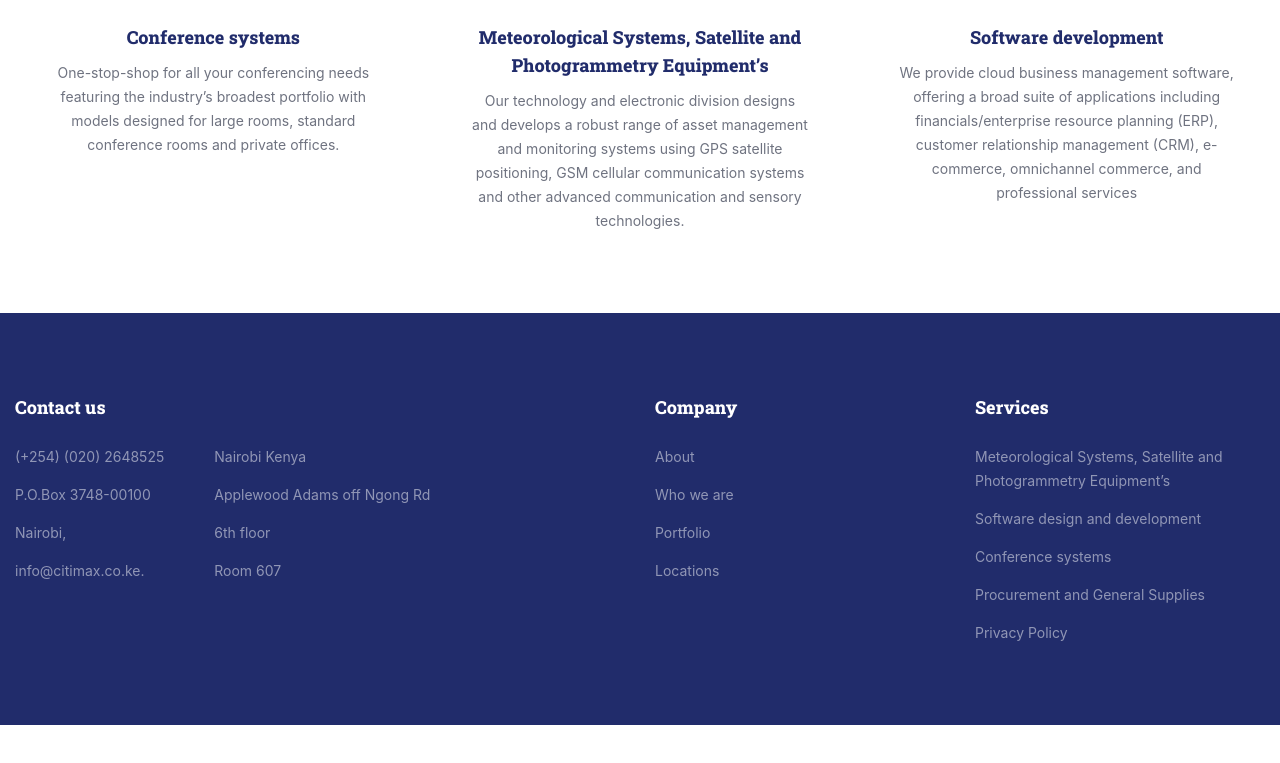
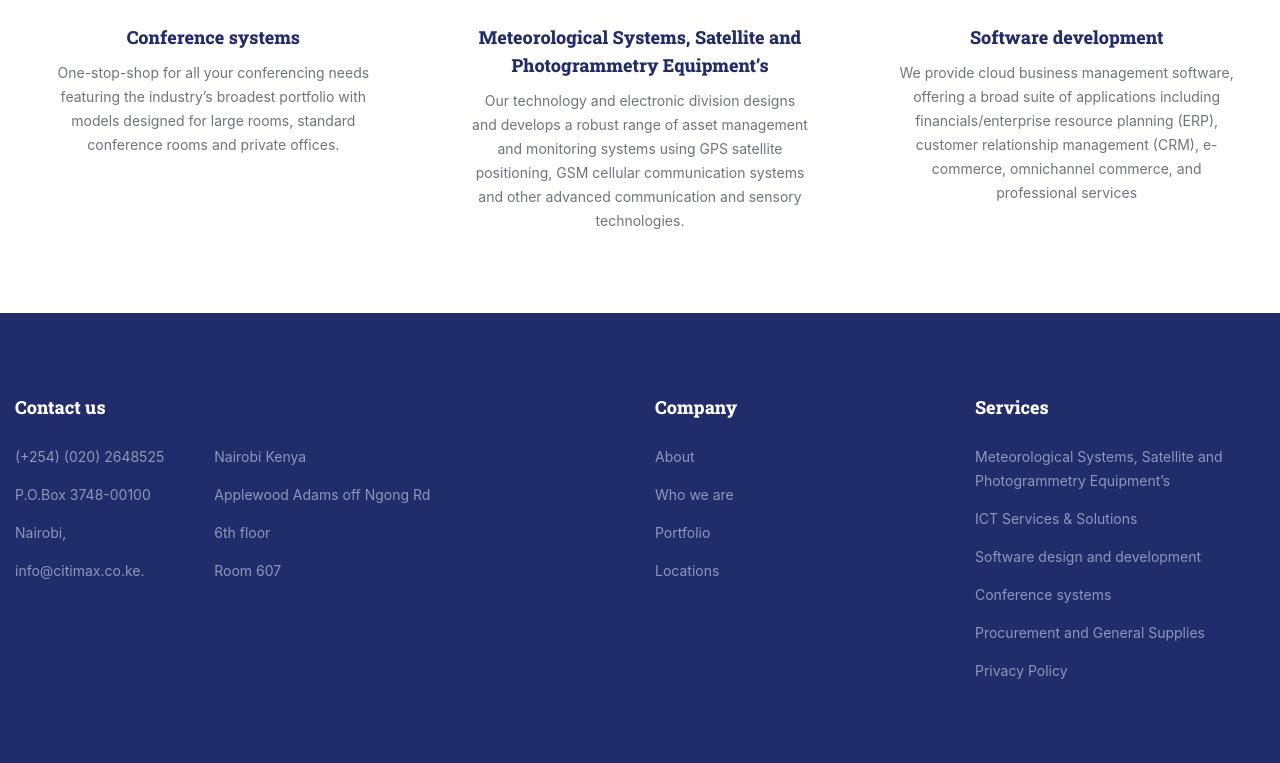
Before and after one commit to mwalukomutunga/citimaxwebsite, a Next.js app: page / in a window 1280 px wide. Shown: the part 3935-4698 px from the top of the page. Before the commit the page ends 4660 px from the top, so only its background shows below. Built offline with nearby package versions, Linux system fonts and the light colour scheme; a web font is replaced by a local one.

Commit message:
ict services

```diff
--- a/components/Layout.jsx
+++ b/components/Layout.jsx
@@ -99,6 +99,11 @@ const Layout = ({ children }) => {
                   </li>
                   <li>
                     <Link href="/#services">
+                      <a>ICT Services & Solutions </a>
+                    </Link>
+                  </li>
+                  <li>
+                    <Link href="/#services">
                       <a>Software design and development </a>
                     </Link>
                   </li>
```
